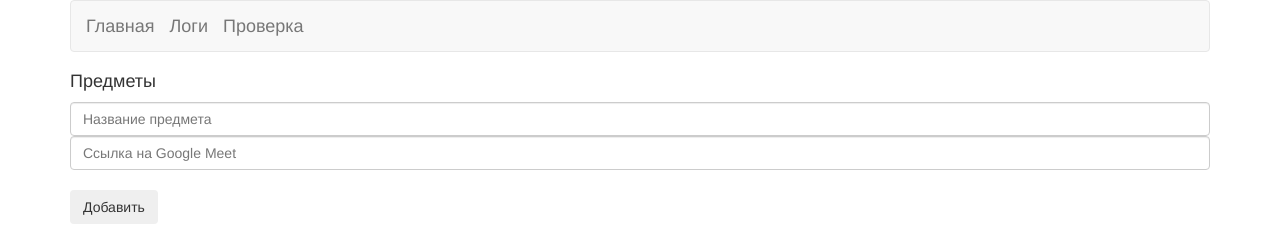
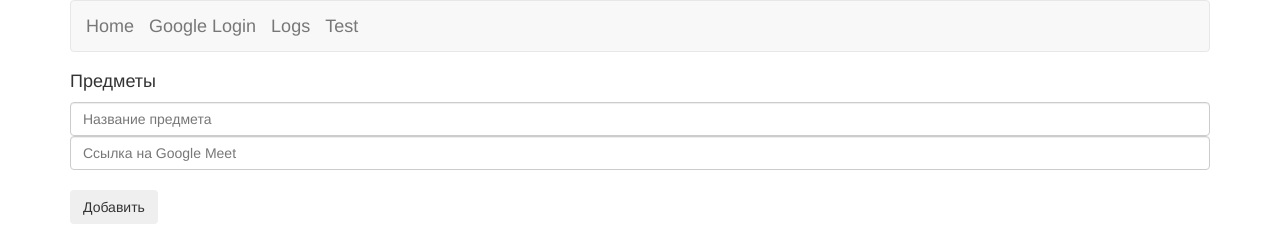
Before and after one commit to Agniwald/easyMeet, a Flask app: page / in a window 1280 px wide. Shown: the top 244 px of the page. Run offline with Flask 2, Linux system fonts and the light colour scheme; data that the repository does not hold is empty; parts of the project's set-up code (start-up, migrations or seed data) failed here and were passed over; some libraries are stand-ins or nearby versions.

Commit message:
testing google login

```diff
--- a/app.py
+++ b/app.py
@@ -13,6 +13,9 @@ db = SQLAlchemy(app)
 
 from models import *
 import core
+
+# Start core
+core.init()
 
 
 @app.route("/")
@@ -81,7 +84,7 @@ def delete_timer():
 	return redirect(url_for("index"))
 
 
-@app.route("/log")
+@app.route("/logs")
 def log():
 	logs = open("core.log").read()
 	return render_template('log.html', logs=logs)
@@ -93,5 +96,14 @@ def test():
 	return render_template("test.html", images=images)
 
 
+@app.route('/googlelogin', methods=['GET', 'POST'])
+def googlelogin():
+	if request.method == 'POST':
+		if 'login' in request.form:
+			core.google_login()
+
+	return render_template("login.html")
+
+
 if __name__ == '__main__':
 	app.run(port=8000, debug=False, use_reloader=False, threaded=True)
--- a/templates/base.html
+++ b/templates/base.html
@@ -12,9 +12,10 @@
 <nav class="navbar navbar-default">
   <div class="container-fluid">
     <div class="navbar-header">
-      <a class="navbar-brand" href="/">Главная</a>
-      <a class="navbar-brand" href="/log">Логи</a>
-      <a class="navbar-brand" href="/test">Проверка</a>
+      <a class="navbar-brand" href="/">Home</a>
+      <a class="navbar-brand" href="/googlelogin">Google Login</a>
+      <a class="navbar-brand" href="/logs">Logs</a>
+      <a class="navbar-brand" href="/test">Test</a>
     </div>
   </div>
 </nav>
```
Also changed, not shown: core.py (+7 -8 lines), templates/login.html (added, +7 -0 lines), 2 other files.
